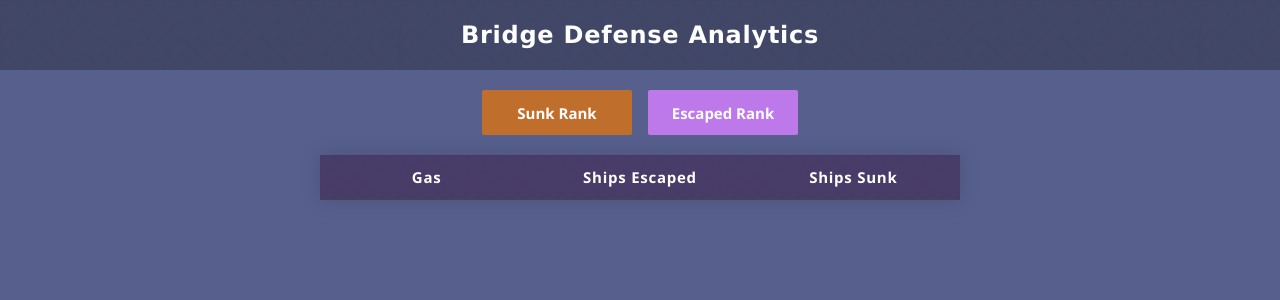
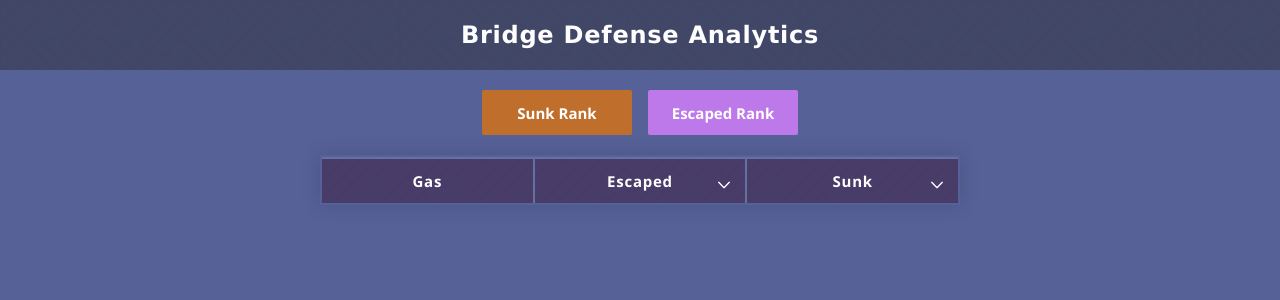
Before and after one commit to marcotuliopin/redes-de-computadores, a React (Create React App) app in the folder tp3/my-app/: page / in a window 1280 px wide. Shown: the top 300 px of the page. Built offline with nearby package versions, Linux system fonts and the light colour scheme.

Commit message:
começa a adicionar ordenação

```diff
--- a/tp3/my-app/package.json
+++ b/tp3/my-app/package.json
@@ -13,6 +13,7 @@
     "react": "^18.3.1",
     "react-dom": "^18.3.1",
     "react-scripts": "5.0.1",
+    "react-svg": "^16.1.34",
     "typescript": "^4.9.5",
     "web-vitals": "^2.1.4"
   },
--- a/tp3/my-app/src/index.css
+++ b/tp3/my-app/src/index.css
@@ -1,7 +1,7 @@
 @import url('https://fonts.googleapis.com/css2?family=Open+Sans:ital,wght@0,300..800;1,300..800&display=swap');
 
 :root {
-  --light-primary-color: #575f8d;
+  --light-primary-color: #566198;
   --light-secondary-color: #bd78ea;
   --light-terciary-color: #424769;
   --dark-primary-color: #292f54;
--- a/tp3/my-app/src/pages/App/App.tsx
+++ b/tp3/my-app/src/pages/App/App.tsx
@@ -3,17 +3,14 @@ import { StatsList } from "../../ui/StatsList";
 import { getEscapedRankGameIds, getGameDetails, getSunkRankGameIds } from "./AppUtils";
 import { useState } from "react";
 import { GameStats } from "../../shared/entities/GameStats";
-
-const enum Options {
-  Sunk = 'sunk',
-  Escaped = 'escaped',
-};
+import { Options } from "../../shared/enums/Options";
 
 const gamesPerApiCall = 50;
 
 export const App = () => {
   const [games, setGames] = useState<Array<GameStats>>([]);
   const [gamesGathered, setGamesGathered] = useState<number>(0);
+  const [ascending, setAscending] = useState<boolean>(false);
 
   const handleClick = async (option: Options) => {
     let ids = null;
@@ -35,6 +32,18 @@ export const App = () => {
     return infos;
   };
 
+  const handleChevronClick = (option: Options) => {
+    let sortedGames = [...games];
+    if (option === Options.Sunk) {
+      sortedGames = sortedGames.sort((a, b) => b.sunk - a.sunk);
+    }
+    else {
+      sortedGames = sortedGames.sort((a, b) => b.escaped - a.escaped);
+    }
+    console.log(sortedGames);
+    setGames(sortedGames);
+  };
+
   return (
     <div className="App">
       <div className="header">Bridge Defense Analytics</div>
@@ -42,7 +51,7 @@ export const App = () => {
         <button className="sunk-btn" onClick={() => handleClick(Options.Sunk)}>Sunk Rank</button>
         <button className="escaped-btn" onClick={() => handleClick(Options.Escaped)}>Escaped Rank</button>
       </div>
-      <StatsList gameList={games} />
+      <StatsList gameList={games} handleChevronClick={handleChevronClick}/>
     </div>
   );
 };
--- /dev/null
+++ b/tp3/my-app/src/shared/enums/Options.ts
@@ -0,0 +1,4 @@
+export const enum Options {
+  Sunk = 'sunk',
+  Escaped = 'escaped',
+};
--- a/tp3/my-app/src/ui/StatsList/StatsList.style.css
+++ b/tp3/my-app/src/ui/StatsList/StatsList.style.css
@@ -5,7 +5,6 @@ table {
     table-layout: fixed;
     box-shadow: 0 0 20px rgba(0, 0, 0, 0.15);
     background-color: var(--light-primary-color);
-    border-collapse: collapse;
 
     font-family: 'Open Sans', sans-serif;
     font-weight: 700;
@@ -42,7 +41,25 @@ tr {
     border-bottom: 1px solid #333333;
 }
 
-.selected {
+.orderable-col {
+    position: relative;
+    text-align: center;
+}
+
+.orderable-col .chevron {
+    position: absolute;
+    right: 0;
+    width: 12px;
+    height: 12px;
+    top: 50%;
+    transform: translateY(-50%);
+}
+
+.orderable-col .chevron:hover {
+    cursor:pointer;
+}
+
+selected {
     font-weight: bold;
     background-color: var(--light-terciary-color) !important;
     color: #ffffff !important;
--- a/tp3/my-app/src/ui/StatsList/StatsList.tsx
+++ b/tp3/my-app/src/ui/StatsList/StatsList.tsx
@@ -1,16 +1,30 @@
 import "./StatsList.style.css";
 import { FC, useState } from "react";
 import { GameStats } from "../../shared/entities/GameStats";
+import { ReactSVG } from "react-svg";
+import { Options } from "../../shared/enums/Options";
 
 interface StatsListProps {
   gameList: Array<GameStats>;
+  handleChevronClick: (option: Options) => void;
 }
 
-export const StatsList: FC<StatsListProps> = ({ gameList }) => {
+export const StatsList: FC<StatsListProps> = ({
+  gameList,
+  handleChevronClick,
+}) => {
   const [selectedRow, setSelectedRow] = useState<number>(-1);
+  const [isFlipped, setIsFlipped] = useState<boolean>(false);
+  const [sortBy, setSortBy] = useState<Options | null>(null);
 
   const handleRowClick = (index: number) => {
     setSelectedRow(index === selectedRow ? -1 : index);
+  };
+
+  const onSort = (option: Options) => {
+    handleChevronClick(option);
+    setIsFlipped(!isFlipped);
+    setSortBy(option);
   };
 
   return (
@@ -19,8 +33,40 @@ export const StatsList: FC<StatsListProps> = ({ gameList }) => {
         <thead>
           <tr>
             <th>Gas</th>
-            <th>Ships Escaped</th>
-            <th>Ships Sunk</th>
+            <th>
+              <div className="orderable-col">
+                <span>Escaped</span>
+                <ReactSVG
+                  style={{
+                    transform:
+                      isFlipped && sortBy === Options.Escaped
+                        ? "rotate(180deg)"
+                        : "translateY(-50%)",
+                    transition: "transform 0.3s",
+                  }}
+                  onClick={() => onSort(Options.Escaped)}
+                  className="chevron"
+                  src="/down-chevron.svg"
+                />
+              </div>
+            </th>
+            <th>
+              <div className="orderable-col">
+                <span>Sunk</span>
+                <ReactSVG
+                  style={{
+                    transform:
+                      isFlipped && sortBy === Options.Sunk
+                        ? "rotate(180deg)"
+                        : "translateY(-50%)",
+                    transition: "transform 0.3s",
+                  }}
+                  onClick={() => onSort(Options.Sunk)}
+                  className="chevron"
+                  src="/down-chevron.svg"
+                />
+              </div>
+            </th>
           </tr>
         </thead>
         <tbody>
```
Also changed, not shown: tp3/my-app/public/down-chevron.svg (added).
